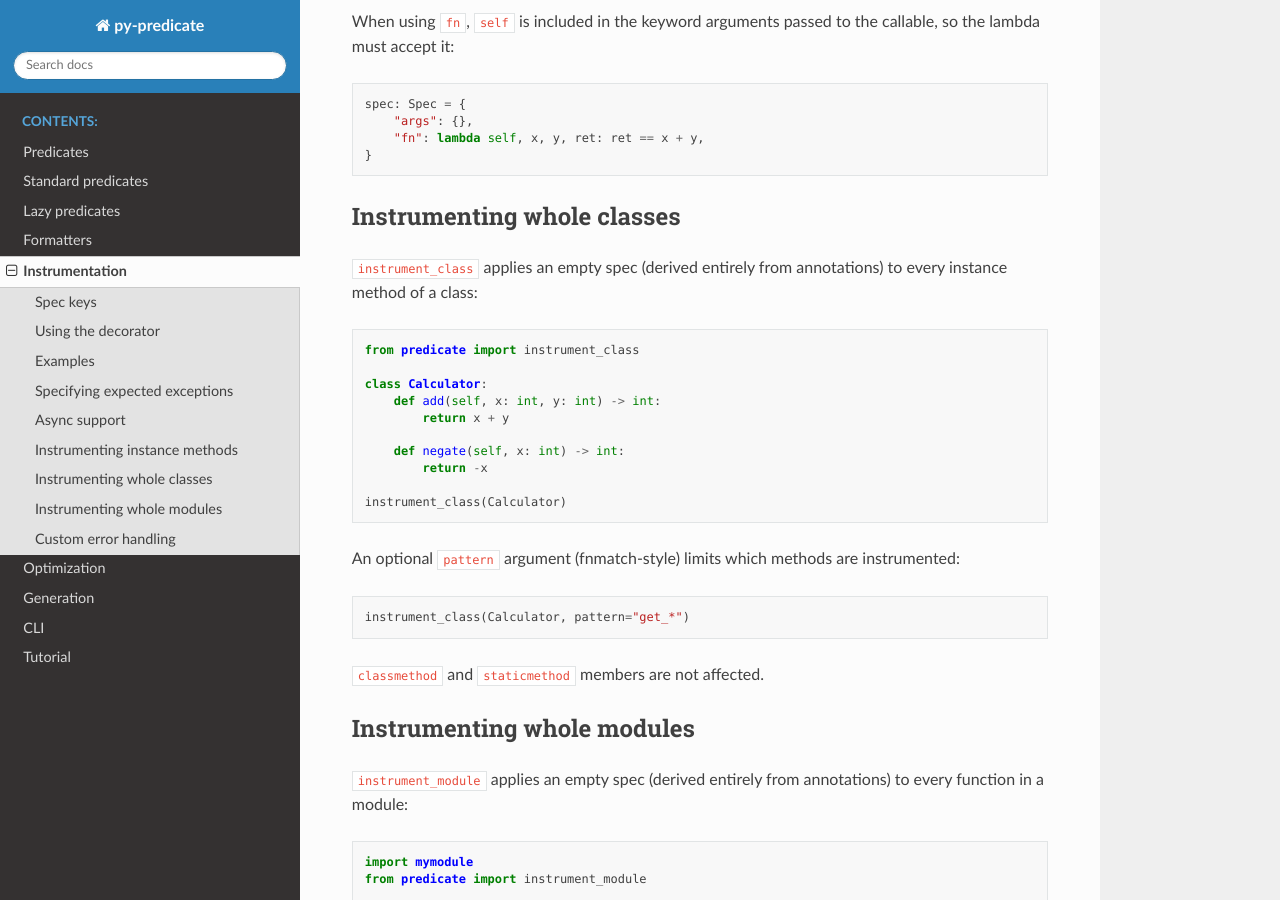
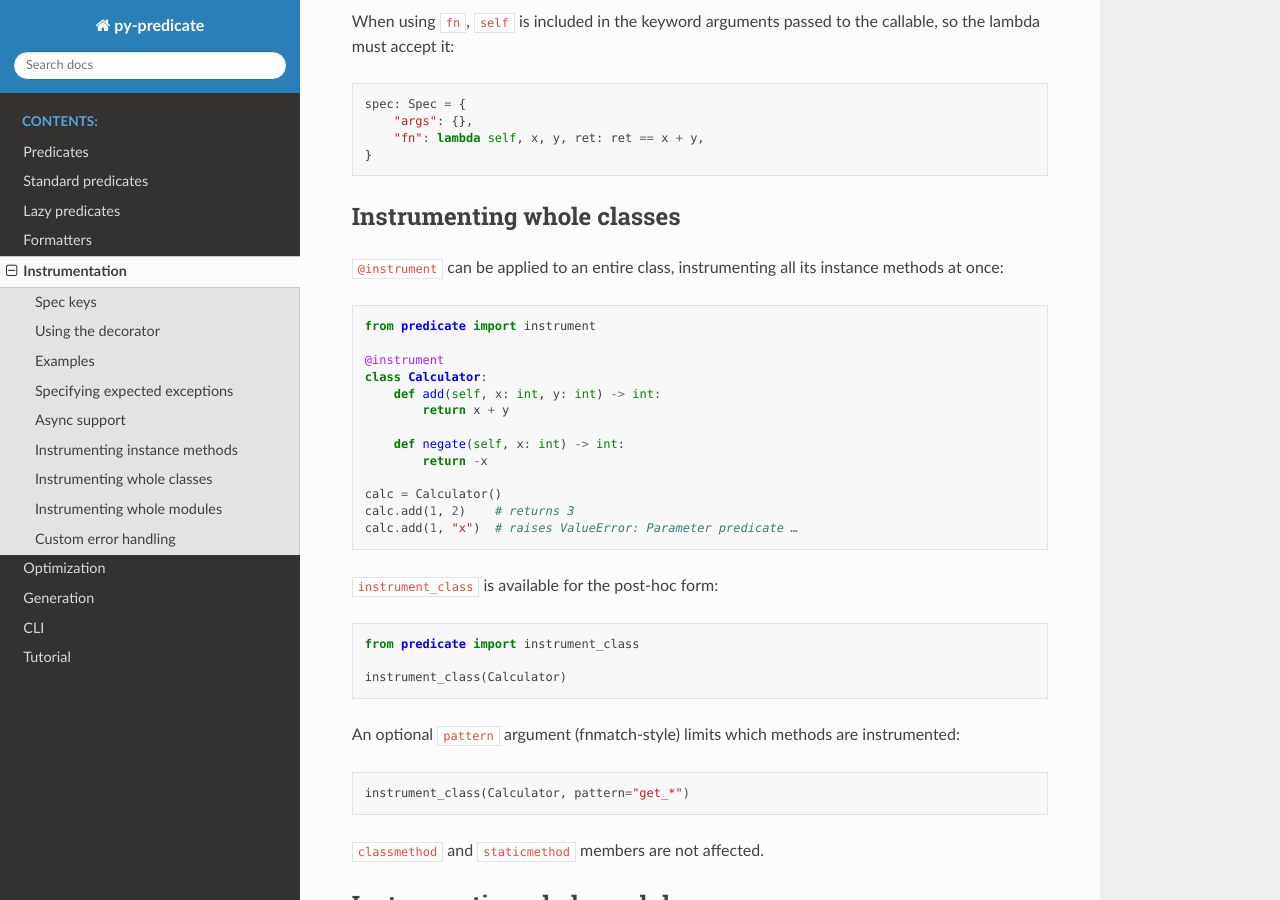
Before and after one commit to mrijk/py-predicate, a Sphinx documentation site: the page built from docs/instrumentation.rst, in a window 1280 px wide and 900 px high, scrolled down 4939 px. Built offline with Sphinx 7.4.7 and the Read the Docs theme 3.1.0, drawn with Linux system fonts in a browser that asks for light colours.

Commit message:
Extend @instrument decorator to support classes
@instrument can now be applied directly to a class, which instruments
all its instance methods in place. The on_error parameter is supported
in both the bare (@instrument) and keyword (@instrument(on_error=...)) forms.

🤖 Created with help from [Claude Code](https://claude.com/claude-code)

```diff
--- a/docs/instrumentation.rst
+++ b/docs/instrumentation.rst
@@ -268,19 +268,30 @@ so the lambda must accept it:
 Instrumenting whole classes
 ----------------------------
 
-``instrument_class`` applies an empty spec (derived entirely from annotations) to every
-instance method of a class:
+``@instrument`` can be applied to an entire class, instrumenting all its instance methods
+at once:
 
 .. code-block:: python
 
-    from predicate import instrument_class
+    from predicate import instrument
 
+    @instrument
     class Calculator:
         def add(self, x: int, y: int) -> int:
             return x + y
 
         def negate(self, x: int) -> int:
             return -x
+
+    calc = Calculator()
+    calc.add(1, 2)    # returns 3
+    calc.add(1, "x")  # raises ValueError: Parameter predicate …
+
+``instrument_class`` is available for the post-hoc form:
+
+.. code-block:: python
+
+    from predicate import instrument_class
 
     instrument_class(Calculator)
 
```
Also changed, not shown: 2 other files.
